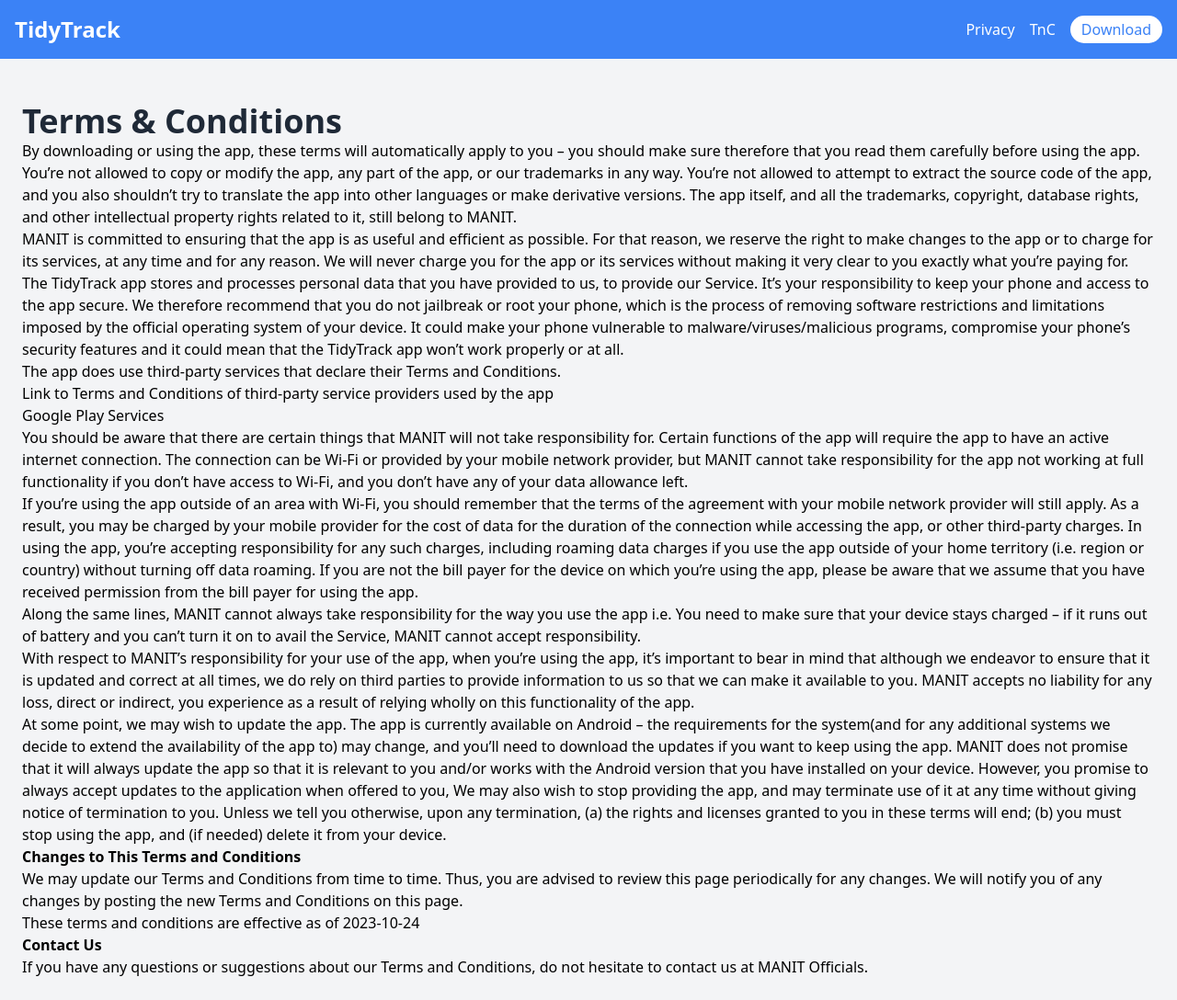
After one commit to chetan0402/TidyTrack, a Flask app: page /terms in a window 1280 px wide. The commit adds this page. Shown: the whole page at 92% size. Run offline with Flask 3, Linux system fonts and the light colour scheme; parts of the project's set-up code (start-up, migrations or seed data) failed here and were passed over.

Commit message:
all website functions

```diff
--- a/app.py
+++ b/app.py
@@ -269,7 +269,19 @@ def download():
     return send_file(config["latestAppLocalPath"], mimetype="file/apk")
 
 
-# TODO - serving privacy and TNC website
+@app.route("/terms")
+def terms():
+    return render_template("terms.html")
+
+
+@app.route('/privacy')
+def privacy():
+    return render_template("privacy.html")
+
+
+@app.route('/contact')
+def contact():
+    return render_template("contact.html")
 
 
 @app.route("/reload", methods=["POST"])
@@ -373,14 +385,13 @@ def isValidSch(sch_no) -> bool:
     return bool(pattern.match(sch_no))
 
 
-# TODO - rejection of login+register
 @app.route("/otp/send", methods=["POST"])
 def sendOTP():
     rawdata = request.data.decode("utf-8")
     data: dict = json.loads(rawdata)
     sch_no = data["sch_no"]
     if not isValidSch(sch_no):
-        return Response(status=429)
+        return Response(status=400)
 
     try:
         phone_number = getNOFromUser(int(sch_no))
--- a/templates/index.html
+++ b/templates/index.html
@@ -11,8 +11,8 @@
         <div class="container mx-auto flex justify-between items-center">
             <div class="text-white text-2xl font-bold">TidyTrack</div>
             <ul class="flex space-x-4 text-white">
-              <li><a href="/privacy.html" class="hover:underline">Privacy</a></li>
-              <li><a href="/terms.html" class="hover:underline">TnC</a></li>
+              <li><a href="/privacy" class="hover:underline">Privacy</a></li>
+              <li><a href="/terms" class="hover:underline">TnC</a></li>
               <li><a href="/download" class="hover:underline bg-white text-blue-500 px-3 py-1 rounded-full hover:bg-blue-500 hover:text-white">Download</a></li>
             </ul>
         </div>
--- /dev/null
+++ b/templates/terms.html
@@ -0,0 +1,131 @@
+<!DOCTYPE html>
+<html lang="en">
+<head>
+    <meta charset="utf-8">
+    <meta name="viewport" content="width=device-width, initial-scale=1">
+    <link href="https://cdn.jsdelivr.net/npm/tailwindcss@2.2.16/dist/tailwind.min.css" rel="stylesheet">
+    <title>Terms and Conditions - Tidy Track</title>
+</head>
+<body class="bg-gray-100 font-sans">
+    <!-- Navigation -->
+    <nav class="bg-blue-500 p-4">
+        <div class="container mx-auto flex justify-between items-center">
+            <div class="text-white text-2xl font-bold">TidyTrack</div>
+            <ul class="flex space-x-4 text-white">
+                <li><a href="/tidy-track/privacy.html" class="hover:underline">Privacy</a></li>
+                <li><a href="/tidy-track/terms.html" class="hover:underline">TnC</a></li>
+                <li><a href="https://drive.google.com/file/d/1sLjN4MSizl59BhMyIRkQTL-A7bqpX9C0/view?usp=sharing" class="hover:underline bg-white text-blue-500 px-3 py-1 rounded-full hover:bg-blue-500 hover:text-white">Download</a></li>
+            </ul>
+        </div>
+    </nav>
+
+    <!-- Main Content -->
+    <main class="container mx-auto p-6 mt-6">
+        <!-- Privacy Policy Section -->
+        <section>
+            <h1 class="text-4xl font-bold text-gray-800">Terms &amp; Conditions</h1>
+              By downloading or using the app, these terms will
+              automatically apply to you – you should make sure therefore
+              that you read them carefully before using the app. You’re not
+              allowed to copy or modify the app, any part of the app, or
+              our trademarks in any way. You’re not allowed to attempt to
+              extract the source code of the app, and you also shouldn’t try
+              to translate the app into other languages or make derivative
+              versions. The app itself, and all the trademarks, copyright,
+              database rights, and other intellectual property rights related
+              to it, still belong to MANIT.
+            </p> <p>
+              MANIT is committed to ensuring that the app is
+              as useful and efficient as possible. For that reason, we
+              reserve the right to make changes to the app or to charge for
+              its services, at any time and for any reason. We will never
+              charge you for the app or its services without making it very
+              clear to you exactly what you’re paying for.
+            </p> <p>
+              The TidyTrack app stores and processes personal data that
+              you have provided to us, to provide our
+              Service. It’s your responsibility to keep your phone and
+              access to the app secure. We therefore recommend that you do
+              not jailbreak or root your phone, which is the process of
+              removing software restrictions and limitations imposed by the
+              official operating system of your device. It could make your
+              phone vulnerable to malware/viruses/malicious programs,
+              compromise your phone’s security features and it could mean
+              that the TidyTrack app won’t work properly or at all.
+            </p> <div><p>
+                The app does use third-party services that declare their
+                Terms and Conditions.
+              </p> <p>
+                Link to Terms and Conditions of third-party service
+                providers used by the app
+              </p> <ul><li><a href="https://policies.google.com/terms" target="_blank" rel="noopener noreferrer">Google Play Services</a></li><!----><!----><!----><!----><!----><!----><!----><!----><!----><!----><!----><!----><!----><!----><!----><!----><!----><!----><!----><!----><!----><!----><!----><!----><!----><!----><!----><!----></ul></div> <p>
+              You should be aware that there are certain things that
+              MANIT will not take responsibility for. Certain
+              functions of the app will require the app to have an active
+              internet connection. The connection can be Wi-Fi or provided
+              by your mobile network provider, but MANIT
+              cannot take responsibility for the app not working at full
+              functionality if you don’t have access to Wi-Fi, and you don’t
+              have any of your data allowance left.
+            </p> <p></p> <p>
+              If you’re using the app outside of an area with Wi-Fi, you
+              should remember that the terms of the agreement with your
+              mobile network provider will still apply. As a result, you may
+              be charged by your mobile provider for the cost of data for
+              the duration of the connection while accessing the app, or
+              other third-party charges. In using the app, you’re accepting
+              responsibility for any such charges, including roaming data
+              charges if you use the app outside of your home territory
+              (i.e. region or country) without turning off data roaming. If
+              you are not the bill payer for the device on which you’re
+              using the app, please be aware that we assume that you have
+              received permission from the bill payer for using the app.
+            </p> <p>
+              Along the same lines, MANIT cannot always take
+              responsibility for the way you use the app i.e. You need to
+              make sure that your device stays charged – if it runs out of
+              battery and you can’t turn it on to avail the Service,
+              MANIT cannot accept responsibility.
+            </p> <p>
+              With respect to MANIT’s responsibility for your
+              use of the app, when you’re using the app, it’s important to
+              bear in mind that although we endeavor to ensure that it is
+              updated and correct at all times, we do rely on third parties
+              to provide information to us so that we can make it available
+              to you. MANIT accepts no liability for any
+              loss, direct or indirect, you experience as a result of
+              relying wholly on this functionality of the app.
+            </p> <p>
+              At some point, we may wish to update the app. The app is
+              currently available on Android – the requirements for the
+              system(and for any additional systems we
+              decide to extend the availability of the app to) may change,
+              and you’ll need to download the updates if you want to keep
+              using the app. MANIT does not promise that it
+              will always update the app so that it is relevant to you
+              and/or works with the Android version that you have
+              installed on your device. However, you promise to always
+              accept updates to the application when offered to you, We may
+              also wish to stop providing the app, and may terminate use of
+              it at any time without giving notice of termination to you.
+              Unless we tell you otherwise, upon any termination, (a) the
+              rights and licenses granted to you in these terms will end;
+              (b) you must stop using the app, and (if needed) delete it
+              from your device.
+            </p> <p><strong>Changes to This Terms and Conditions</strong></p> <p>
+              We may update our Terms and Conditions
+              from time to time. Thus, you are advised to review this page
+              periodically for any changes. We will
+              notify you of any changes by posting the new Terms and
+              Conditions on this page.
+            </p> <p>
+              These terms and conditions are effective as of 2023-10-24
+            </p> <p><strong>Contact Us</strong></p> <p>
+              If you have any questions or suggestions about our
+              Terms and Conditions, do not hesitate to contact us
+              at MANIT Officials.
+            </p>
+        </section>
+    </main>
+</body>
+</html>
```
Also changed, not shown: templates/contact.html (added, +52 -0 lines), templates/privacy.html (added, +130 -0 lines).
